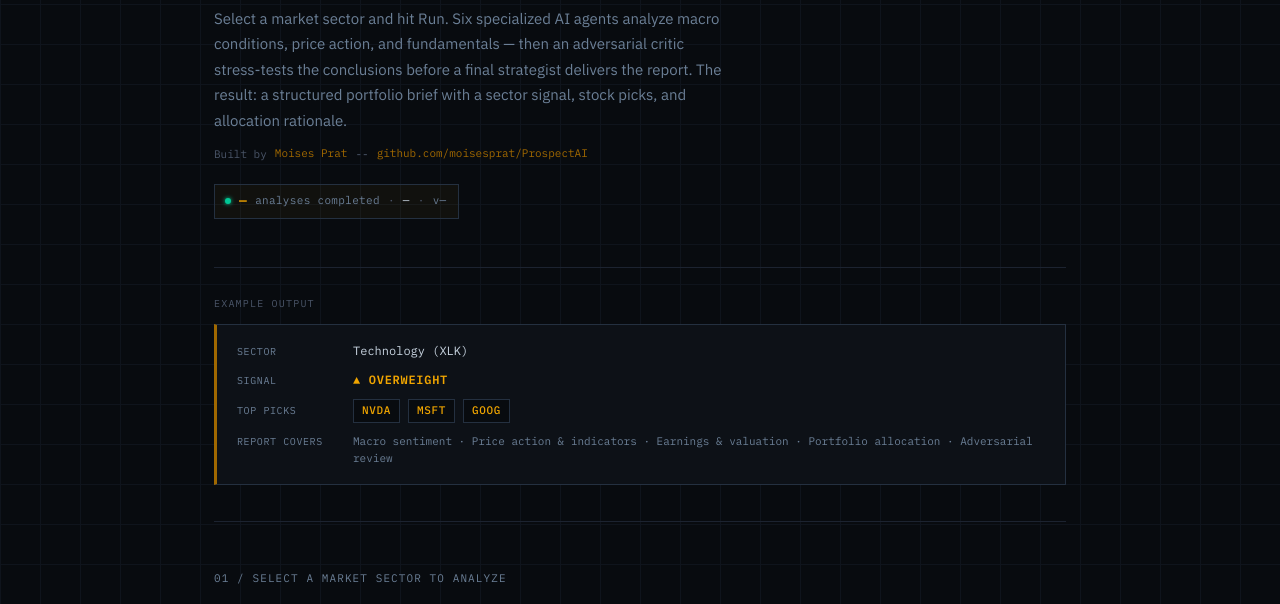
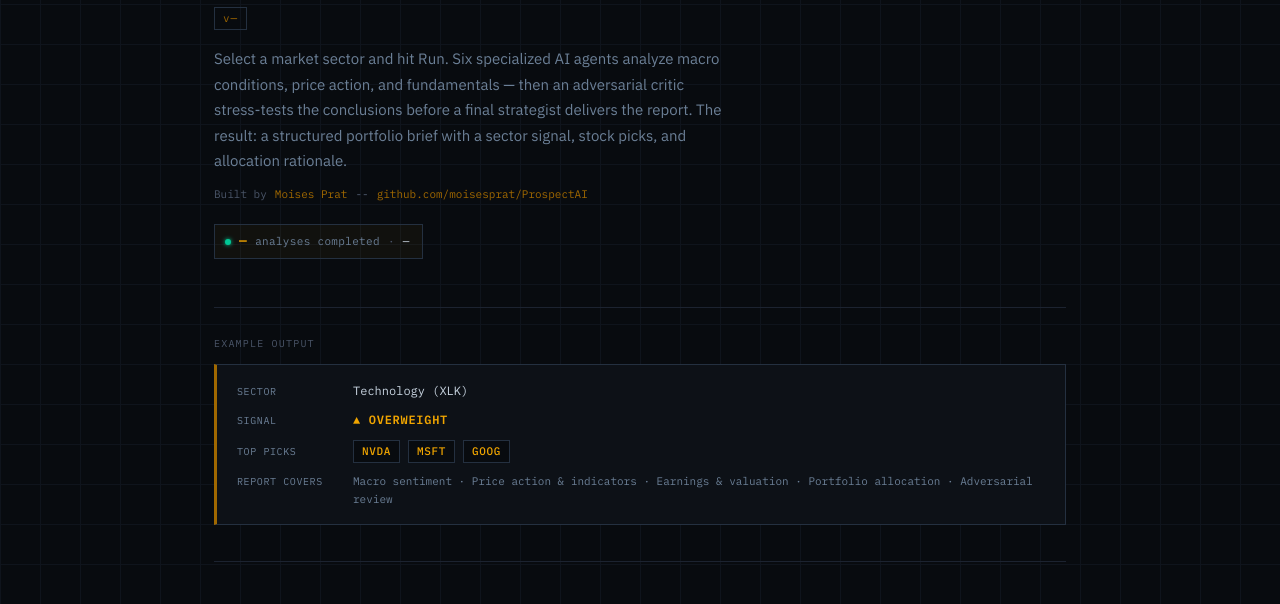
Before and after one commit to moisesprat/prospectai-web, a website built with Vite: page index.html in a window 1280 px wide. Shown: the part 196-800 px from the top of the page. Built offline with nearby package versions, Linux system fonts and the light colour scheme; no server answers.

Commit message:
Add version tag to header and update analytics widget to reference it

```diff
--- a/index.html
+++ b/index.html
@@ -71,6 +71,7 @@
     <header>
       <div class="header-tag">Multi-Agent Investment Research System</div>
       <h1>Prospect<em>AI</em></h1>
+      <span class="header-version" id="version-tag">v—</span>
       <p class="header-sub">Select a market sector and hit Run. Six specialized AI agents
       analyze macro conditions, price action, and fundamentals — then an adversarial critic
       stress-tests the conclusions before a final strategist delivers the report.
--- a/styles/style.css
+++ b/styles/style.css
@@ -169,6 +169,17 @@ h1 em {
   font-style: italic;
 }
 
+.header-version {
+  display: inline-block;
+  font-family: var(--mono);
+  font-size: 11px;
+  color: var(--amber-dim);
+  letter-spacing: .08em;
+  border: 1px solid var(--border2);
+  padding: 2px 8px;
+  margin-bottom: 16px;
+}
+
 .header-sub {
   font-family: var(--sans);
   font-size: 15px;
@@ -326,10 +337,6 @@ h1 em {
   color: var(--text);
 }
 
-.analytics-version {
-  color: var(--text-dim);
-  letter-spacing: .02em;
-}
 
 /* ============================================================
    SECTOR SELECTOR
--- a/ui/analytics.js
+++ b/ui/analytics.js
@@ -20,12 +20,10 @@ export function render(container) {
     <span class="analytics-label">analyses completed</span>
     <span class="analytics-sep" aria-hidden="true">·</span>
     <span class="analytics-leading">—</span>
-    <span class="analytics-sep" aria-hidden="true">·</span>
-    <span class="analytics-version">v—</span>
   `;
   countEl   = widgetEl.querySelector('.analytics-count');
   leadingEl = widgetEl.querySelector('.analytics-leading');
-  versionEl = widgetEl.querySelector('.analytics-version');
+  versionEl = document.getElementById('version-tag');
   container.appendChild(widgetEl);
   refresh();
 }
```
